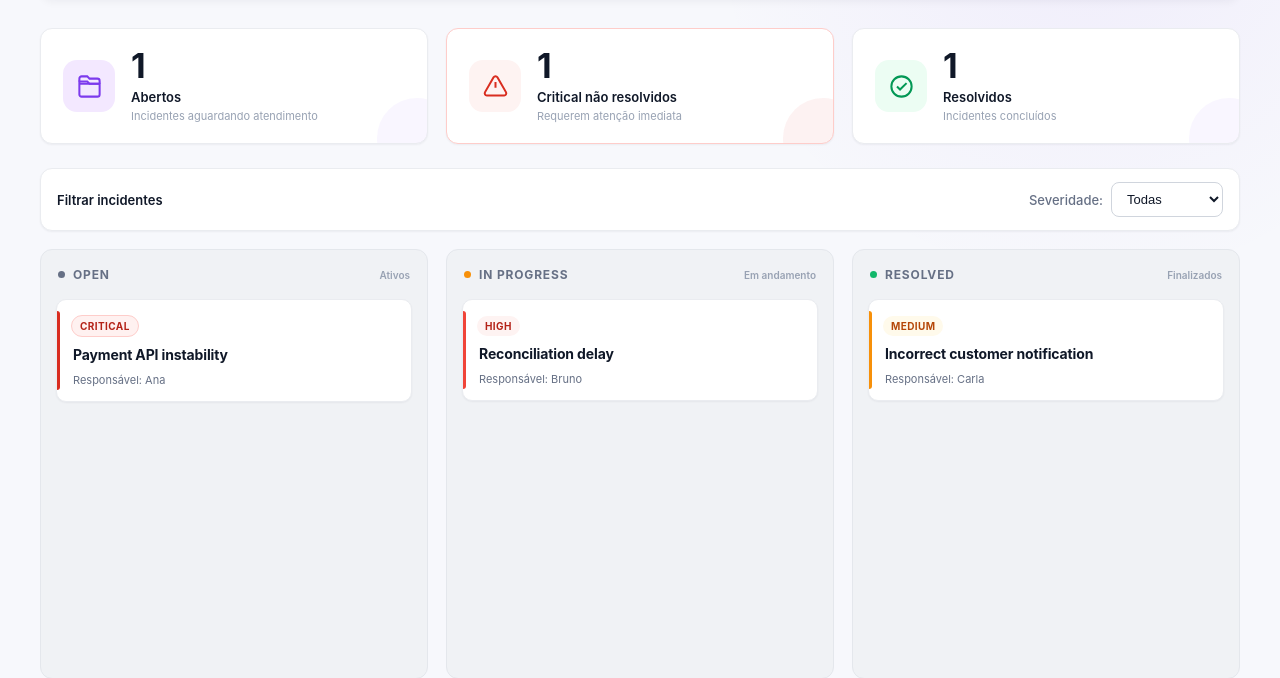
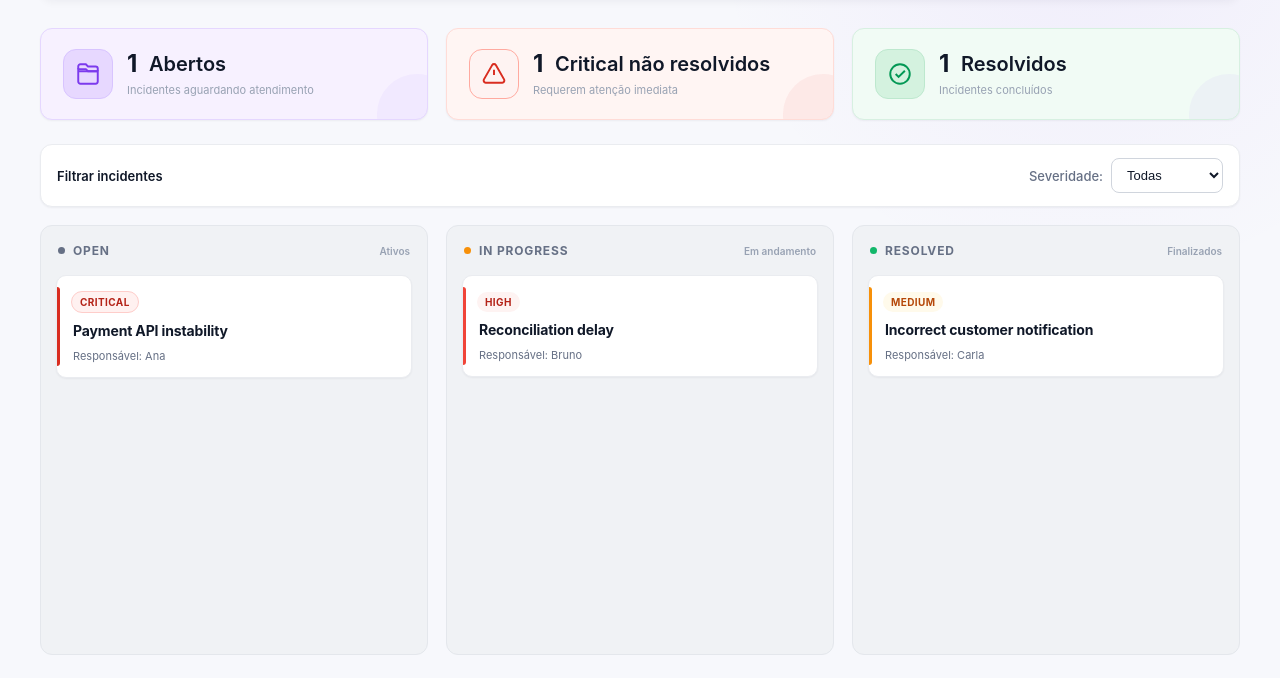
Before and after one commit to arthurbigal/Hackaton-Convem, a FastAPI app: page / in a window 1280 px wide. Shown: the part 88-766 px from the top of the page. After the commit the page ends 743 px from the top, so only its background shows below. Run offline with FastAPI, Linux system fonts and the light colour scheme; data comes from the database, SQL or seed files in the repository.

Commit message:
tamanho dos cards

```diff
--- a/static/style.css
+++ b/static/style.css
@@ -1094,66 +1094,92 @@ main {
   display: none;
 }
 
-/* Ícones do dashboard */
+/* Dashboard - cards suaves */
 
 .dashboard-card {
   display: flex;
   align-items: center;
-  gap: 16px;
+  gap: 14px;
   text-align: left;
+  border: 1px solid transparent;
+}
+
+.dashboard-card:nth-child(1) {
+  background: #f7f1ff;
+  border-color: #e5d7ff;
+}
+
+.dashboard-card:nth-child(2) {
+  background: #fff5f3;
+  border-color: #ffdcd7;
+}
+
+.dashboard-card:nth-child(3) {
+  background: #f1fbf5;
+  border-color: #d7f0e1;
 }
 
 .dashboard-icon {
-  width: 52px;
-  height: 52px;
-  min-width: 52px;
-  border-radius: 14px;
+  width: 50px;
+  height: 50px;
+  min-width: 50px;
+  border-radius: 13px;
   display: flex;
   align-items: center;
   justify-content: center;
 }
 
 .dashboard-icon svg {
-  width: 27px;
-  height: 27px;
+  width: 26px;
+  height: 26px;
 }
 
 .dashboard-icon-open {
-  background: #f3e8ff;
+  background: #e7d8ff;
   color: var(--convem-accent);
+  border: 1px solid #d8c4ff;
 }
 
 .dashboard-icon-critical {
-  background: #fff1f0;
-  color: #d92d20;
+  background: #ffd6d1;
+  color: #c92a20;
+  border: 1px solid #ffaaa0;
 }
 
 .dashboard-icon-resolved {
-  background: #ecfdf3;
+  background: #d4f2df;
   color: #039855;
+  border: 1px solid #bde8ce;
 }
 
 .dashboard-content {
-  display: flex;
-  flex-direction: column;
+  display: block;
   min-width: 0;
 }
 
 .dashboard-content .dashboard-number {
+  display: inline-block;
+  font-size: 24px;
   line-height: 1;
-  margin-bottom: 6px;
+  margin: 0;
+  vertical-align: middle;
 }
 
 .dashboard-content .dashboard-label {
-  font-size: 13px;
+  display: inline-block;
+  margin-left: 8px;
+  font-size: 20px;
+  line-height: 1;
   font-weight: 600;
   color: var(--text-primary);
+  vertical-align: middle;
 }
 
 .dashboard-caption {
   display: block;
-  margin-top: 4px;
+  margin-top: 7px;
   font-size: 11px;
+  line-height: 1.3;
   color: var(--text-muted);
 }
 
```
